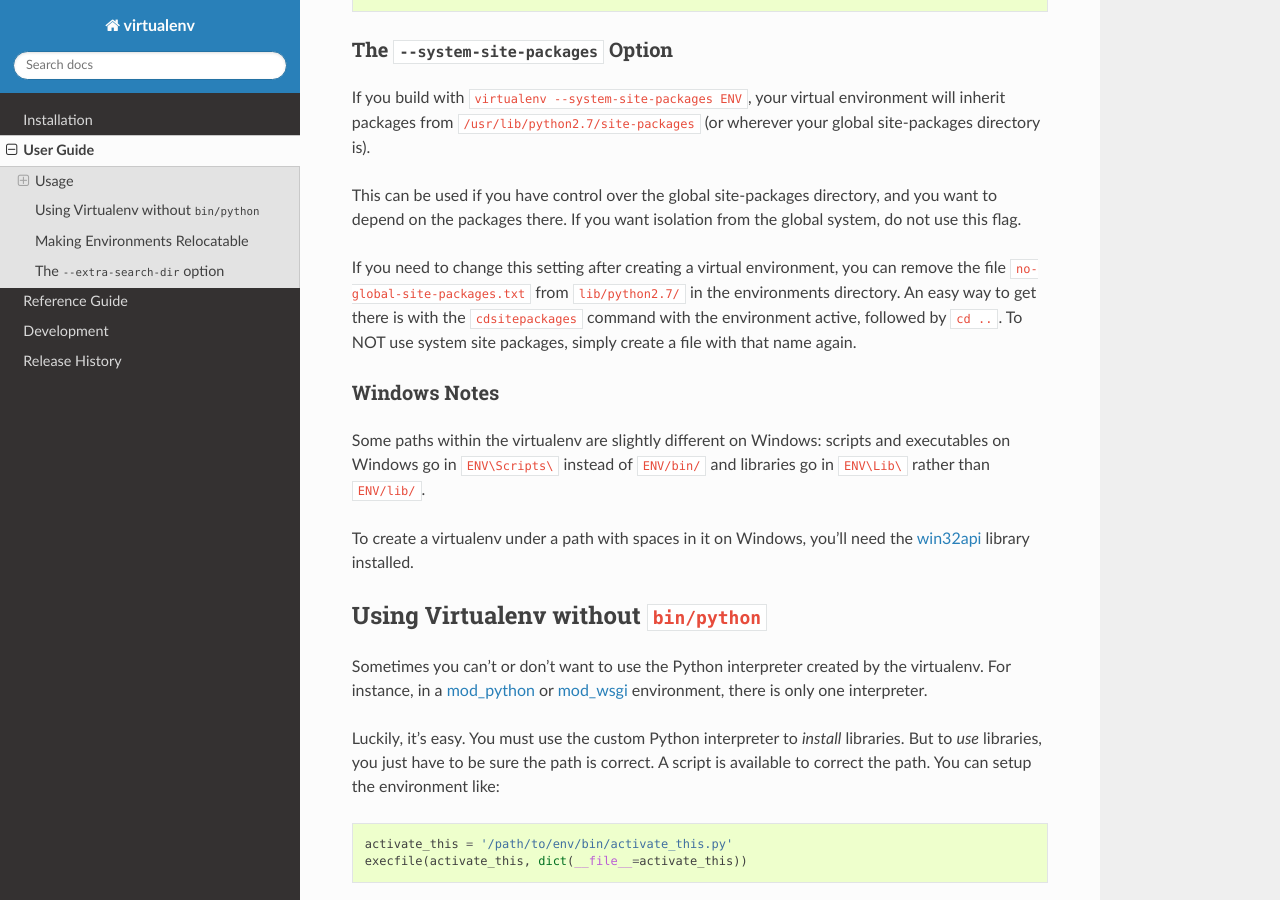
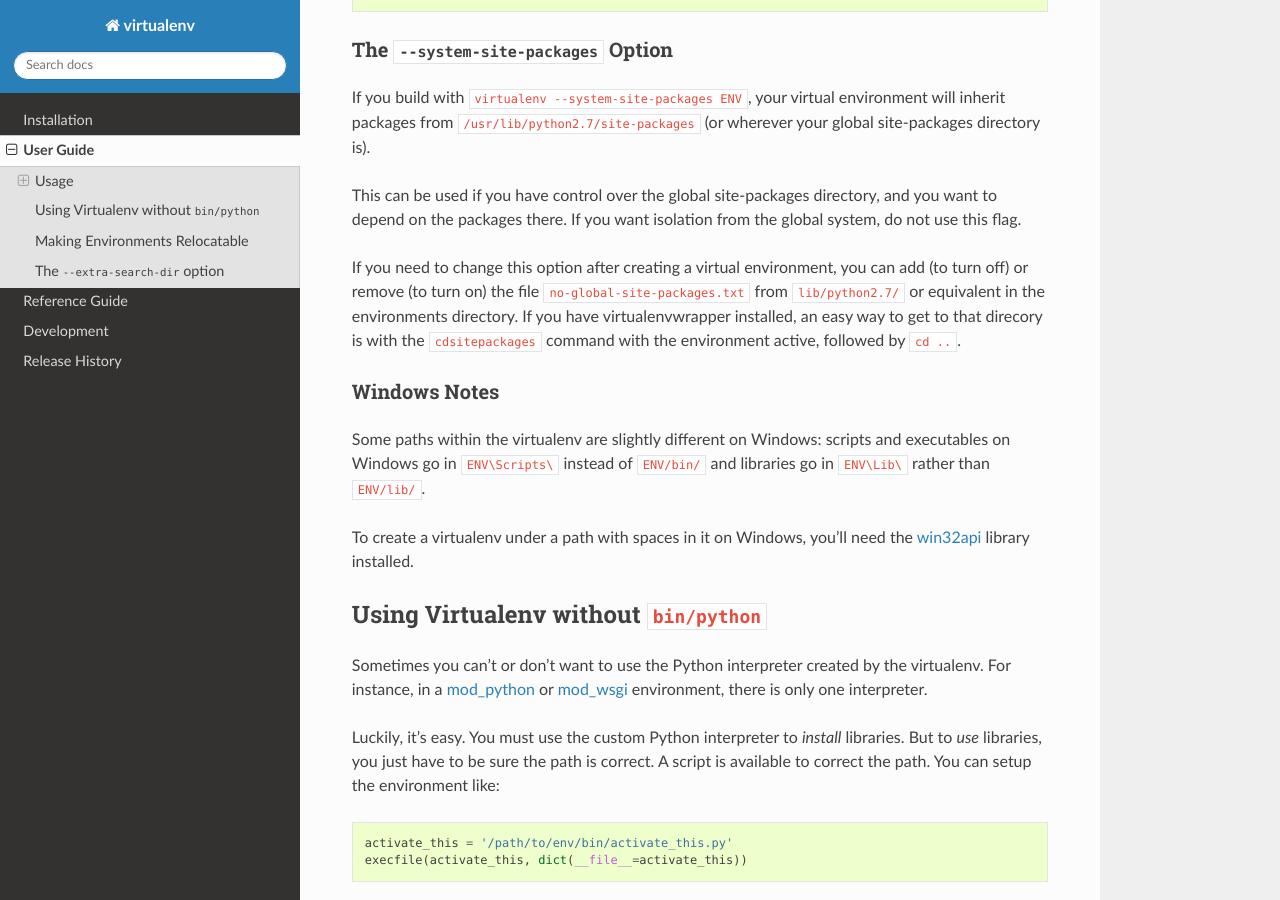
Before and after one commit to pypa/virtualenv, a Sphinx documentation site: the page built from docs/userguide.rst, in a window 1280 px wide and 900 px high, scrolled down 3172 px. Built offline with Sphinx 7.4.7 and the Read the Docs theme 2.0.0, drawn with Linux system fonts in a browser that asks for light colours; the version number could not be read and is left out.

Commit message:
added explanation of cdsitepackages command
the command is from virtualenvwrapper

```diff
--- a/docs/userguide.rst
+++ b/docs/userguide.rst
@@ -166,11 +166,11 @@
 and you want to depend on the packages there. If you want isolation from the
 global system, do not use this flag.
 
-If you need to change this setting after creating a virtual environment, you can remove
-the file ``no-global-site-packages.txt`` from ``lib/python2.7/`` in the environments
-directory. An easy way to get there is with the ``cdsitepackages`` command with the
-environment active, followed by ``cd ..``. To NOT use system site packages, simply create
-a file with that name again.
+If you need to change this option after creating a virtual environment, you can
+add (to turn off) or remove (to turn on) the file ``no-global-site-packages.txt``
+from ``lib/python2.7/`` or equivalent in the environments directory. If you have
+virtualenvwrapper installed, an easy way to get to that direcory is with
+the ``cdsitepackages`` command with the environment active, followed by ``cd ..``.
 
 Windows Notes
 ~~~~~~~~~~~~~
```
